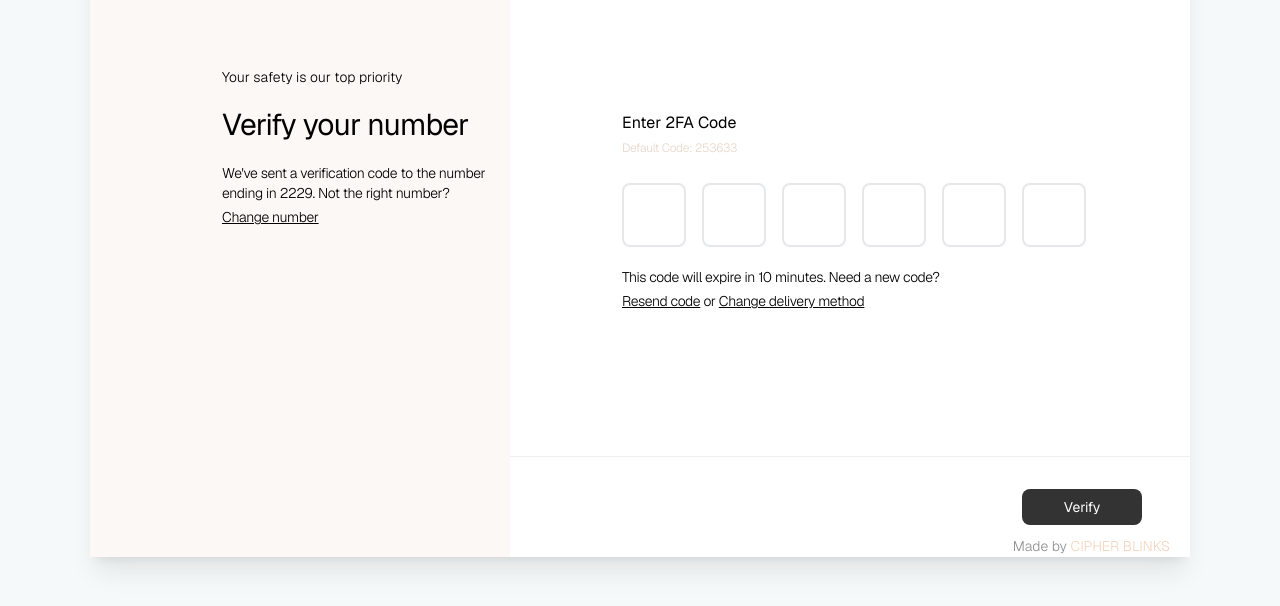
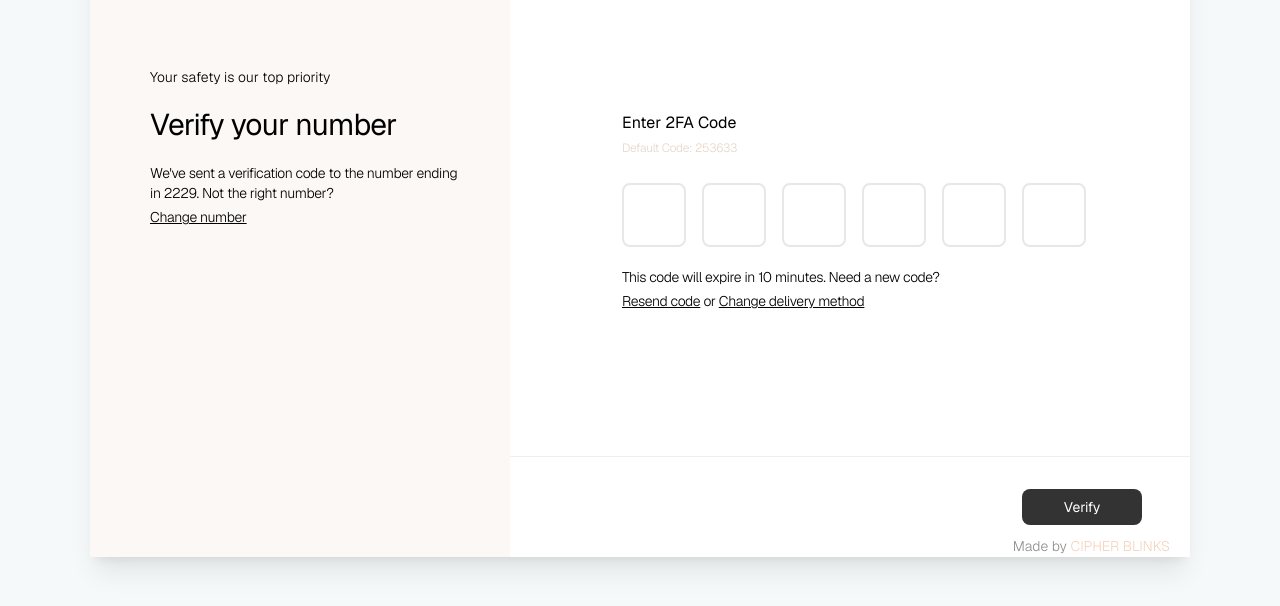
Before and after one commit to codewithblinks/standard-2fa-login-page, a website: page index.html in a window 1280 px wide. Shown: the part 168-774 px from the top of the page. Drawn offline with nearby package versions, Linux system fonts and the light colour scheme.

Commit message:
Mobile responsiveness fixed

```diff
--- a/index.html
+++ b/index.html
@@ -17,7 +17,7 @@
                 <!--section one -->
                 <div
                     class="w-full h-full md:max-w-[420px] flex items-center md:items-start pt-25 pb-10 md:pt-40 justify-center relative">
-                    <div class="max-w-[380px] pl-6 md:pl-28">
+                    <div class="max-w-[380px] pl-6 md:pl-5">
                         <!--logo -->
                         <div class="w-30 md:w-40 flex shrink-0 absolute top-12 left-2 md:top-15 md:left-7">
                             <img src="src/images/logo.png" alt="" class="h-full w-full object-center object-contain">
```
Also changed, not shown: output.css.
